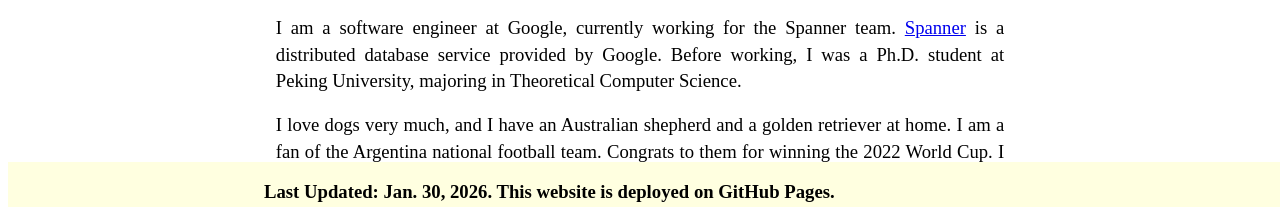
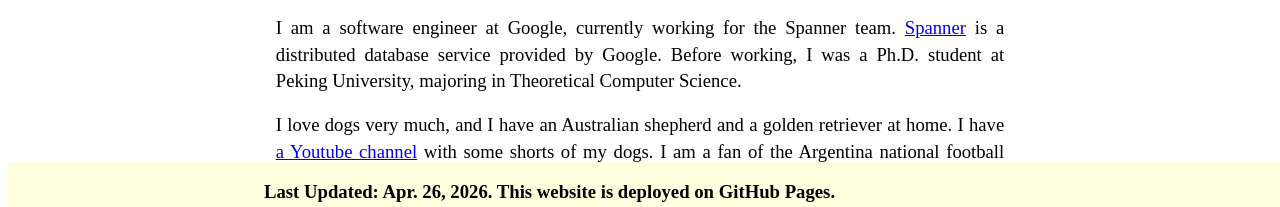
Before and after one commit to songhuadan88/songhuadan88.github.io, a plain HTML site: page index.html in a window 1280 px wide. Shown: the part 588-795 px from the top of the page. Drawn offline with Linux system fonts and the light colour scheme.

Commit message:
routine updates, add a youtube channel link
Co-authored-by: Copilot <copilot@github.com>

```diff
--- a/index.html
+++ b/index.html
@@ -28,7 +28,7 @@
                 Before working, I was a Ph.D. student at Peking University, majoring in Theoretical Computer Science.
             </p>
             <p class="ordinarypassage">
-                I love dogs very much, and I have an Australian shepherd and a golden retriever at home.
+                I love dogs very much, and I have an Australian shepherd and a golden retriever at home. I have <a href="https://www.youtube.com/@Lucky-Polo" target="_blank">a Youtube channel</a> with some shorts of my dogs.
                 I am a fan of the Argentina national football team. Congrats to them for winning the 2022 World Cup.
                 I am a pilot, with a private pilot license, mainly flying in the greater Atlanta Area, based at KLZU.
             </p>
@@ -108,7 +108,7 @@
     </div>
 
     <div style="bottom: 0; position: fixed; width: 60%; height: 50px; background-color:lightyellow; padding: 0 20%;">
-        <h3 style="float:left;">Last Updated: Jan. 30, 2026. This website is deployed on GitHub Pages.</h3>
+        <h3 style="float:left;">Last Updated: Apr. 26, 2026. This website is deployed on GitHub Pages.</h3>
     </div>
 </body>
 
```
